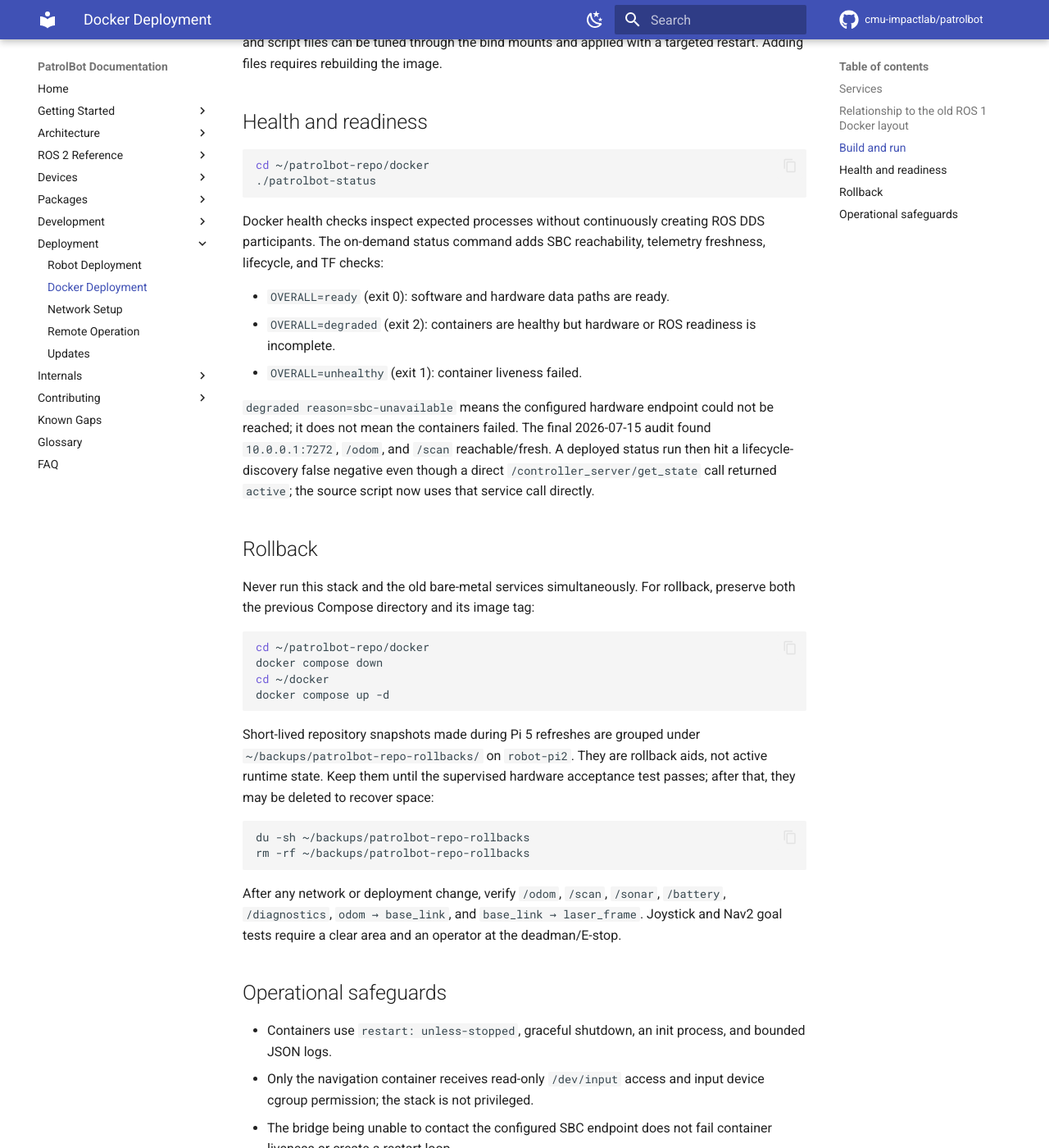
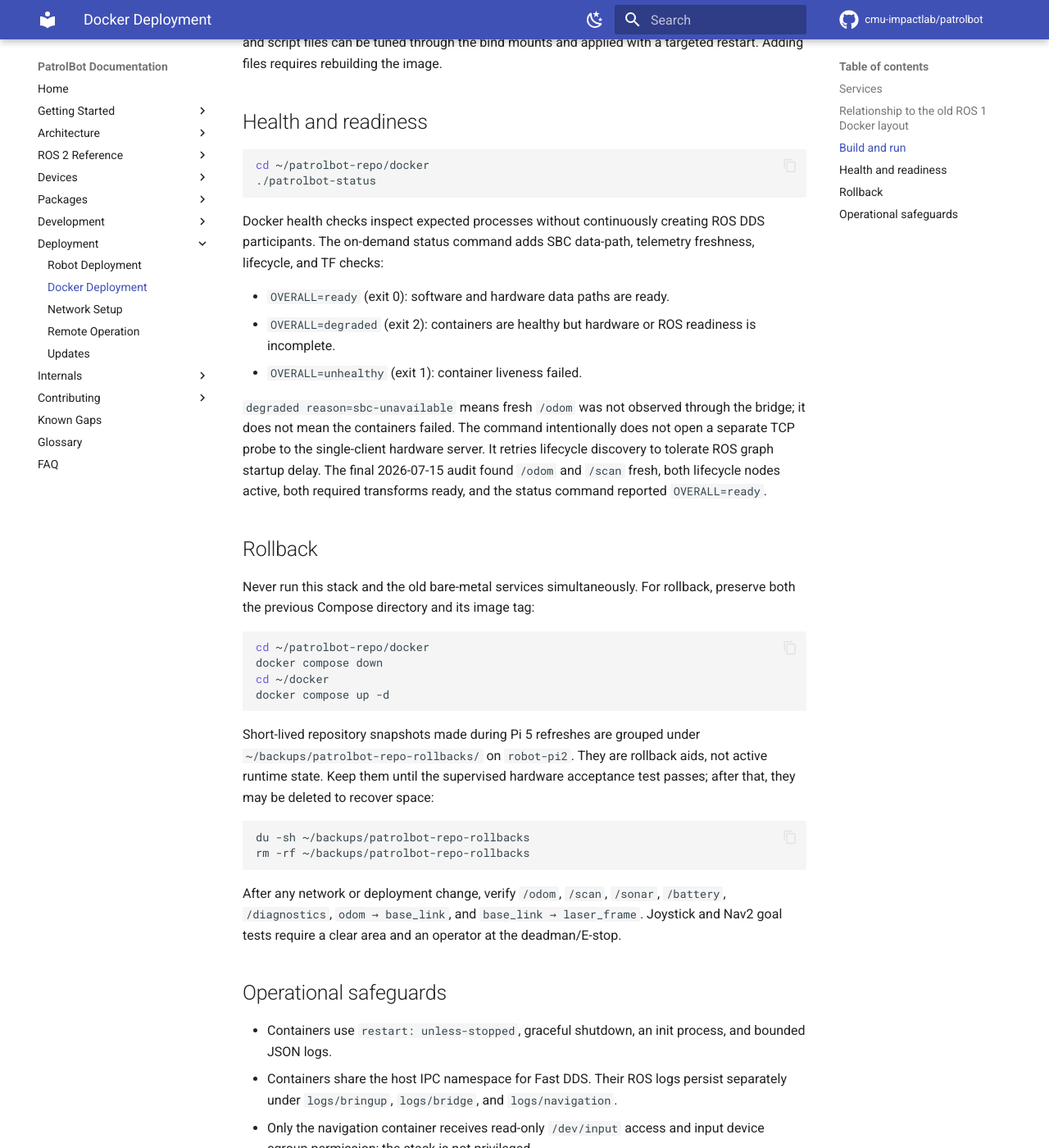
Before and after one commit to cmu-impactlab/patrolbot, an MkDocs documentation site: the page built from docs/deployment/docker.md, in a window 1280 px wide and 1400 px high, scrolled down 1537 px. Shown: the whole window at 82% size. Built offline with MkDocs 1.6.1 and Material for MkDocs 9.7.7, drawn with Linux system fonts in a browser that asks for light colours; a script that is not in the unit is left out; comment, search, counter and statistics services are not loaded.

Commit message:
Sync validated Pi 5 Docker runtime

````diff
--- a/docs/deployment/docker.md
+++ b/docs/deployment/docker.md
@@ -73,7 +73,7 @@ cd ~/patrolbot-repo/docker
 ```
 
 Docker health checks inspect expected processes without continuously creating
-ROS DDS participants. The on-demand status command adds SBC reachability,
+ROS DDS participants. The on-demand status command adds SBC data-path,
 telemetry freshness, lifecycle, and TF checks:
 
 - `OVERALL=ready` (exit 0): software and hardware data paths are ready.
@@ -81,12 +81,13 @@ telemetry freshness, lifecycle, and TF checks:
   readiness is incomplete.
 - `OVERALL=unhealthy` (exit 1): container liveness failed.
 
-`degraded reason=sbc-unavailable` means the configured hardware endpoint could not
-be reached; it does not mean the containers failed. The final 2026-07-15 audit
-found `10.0.0.1:7272`, `/odom`, and `/scan` reachable/fresh. A deployed status run
-then hit a lifecycle-discovery false negative even though a direct
-`/controller_server/get_state` call returned `active`; the source script now uses
-that service call directly.
+`degraded reason=sbc-unavailable` means fresh `/odom` was not observed through
+the bridge; it does not mean the containers failed. The command intentionally
+does not open a separate TCP probe to the single-client hardware server. It
+retries lifecycle discovery to tolerate ROS graph startup delay. The final
+2026-07-15 audit found `/odom` and `/scan` fresh, both lifecycle nodes active,
+both required transforms ready, and the status command reported
+`OVERALL=ready`.
 
 ## Rollback
 
@@ -118,6 +119,8 @@ Nav2 goal tests require a clear area and an operator at the deadman/E-stop.
 
 - Containers use `restart: unless-stopped`, graceful shutdown, an init process,
   and bounded JSON logs.
+- Containers share the host IPC namespace for Fast DDS. Their ROS logs persist
+  separately under `logs/bringup`, `logs/bridge`, and `logs/navigation`.
 - Only the navigation container receives read-only `/dev/input` access and input
   device cgroup permission; the stack is not privileged.
 - The bridge being unable to contact the configured SBC endpoint does not fail container
````
Also changed, not shown: docker/README.md (+8 -3 lines), docs/deployment/network-setup.md (+3 -1 lines), docs/development/debugging.md (+2 -2 lines), docs/known-gaps.md (+4 -8 lines), 3 other files.
